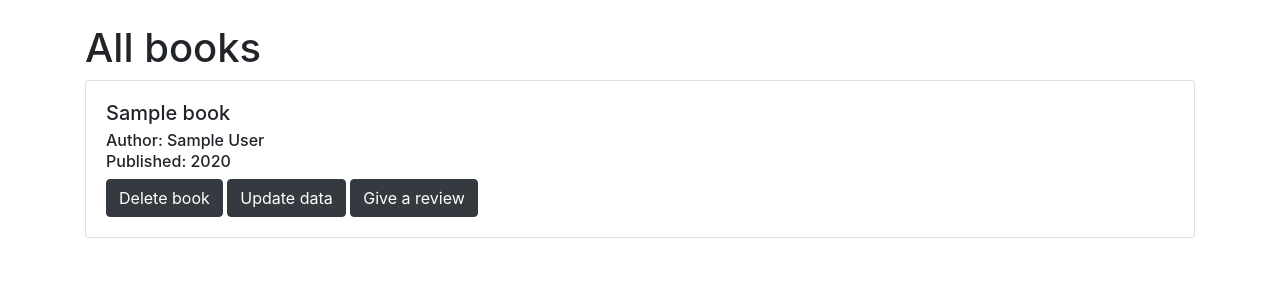
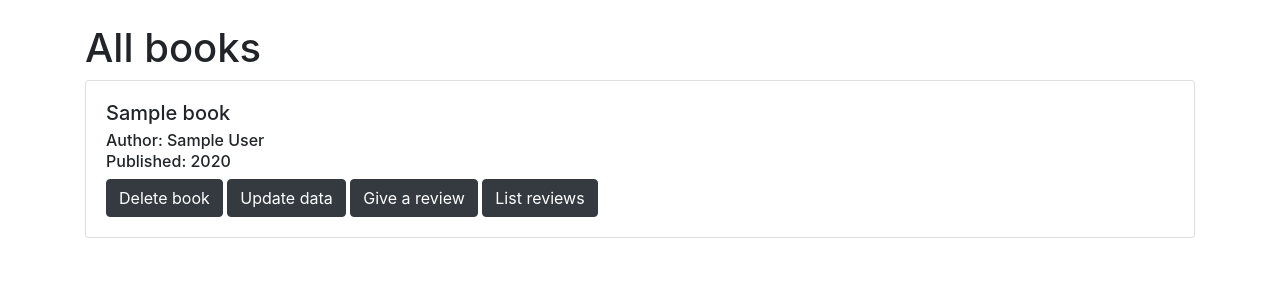
Before and after one commit to guotin/tietokantasovellus, a Flask app: page /books in a window 1280 px wide. Shown: the part 56-356 px from the top of the page. Run offline with Flask 2, Linux system fonts and the light colour scheme; a user stored in the database is signed in; tables that the repository leaves empty hold one stand-in row (values such as "Sample post"); some libraries are stand-ins or nearby versions.

Commit message:
Reviews can now be viewed

```diff
--- a/application/books/views.py
+++ b/application/books/views.py
@@ -26,6 +26,8 @@ def books_contact(book_id):
         return books_update(book_id)
     elif "review" in request.form:
         return reviews_create(book_id)
+    elif "list" in request.form:
+        return reviews_list(book_id)
     else:
         return redirect(url_for("books_index"))
 
@@ -94,3 +96,10 @@ def reviews_create(book_id):
     db.session().commit()
 
     return redirect(url_for("books_index"))
+
+@app.route("/reviews", methods=["GET"])
+@login_required
+def reviews_list(book_id):
+    bookToShow = Book.query.get(book_id)
+    booksReviews = Review.query.filter_by(book_id=book_id).all()
+    return render_template("reviews/list.html", reviews = booksReviews, book=bookToShow)
--- a/application/templates/books/list.html
+++ b/application/templates/books/list.html
@@ -20,6 +20,7 @@
         <input type="submit" class="btn btn-dark my-2 my-sm-0" name="delete" value="Delete book"/>
         <input type="submit" class="btn btn-dark my-2 my-sm-0" name="update" value="Update data"/>
         <input type="submit" class="btn btn-dark my-2 my-sm-0" name="review" value="Give a review"/>
+        <input type="submit" class="btn btn-dark my-2 my-sm-0" name="list" value="List reviews"/>
       </form>
       {% endif %}
     </td>
```
Also changed, not shown: application/templates/reviews/list.html (+14 -12 lines).
